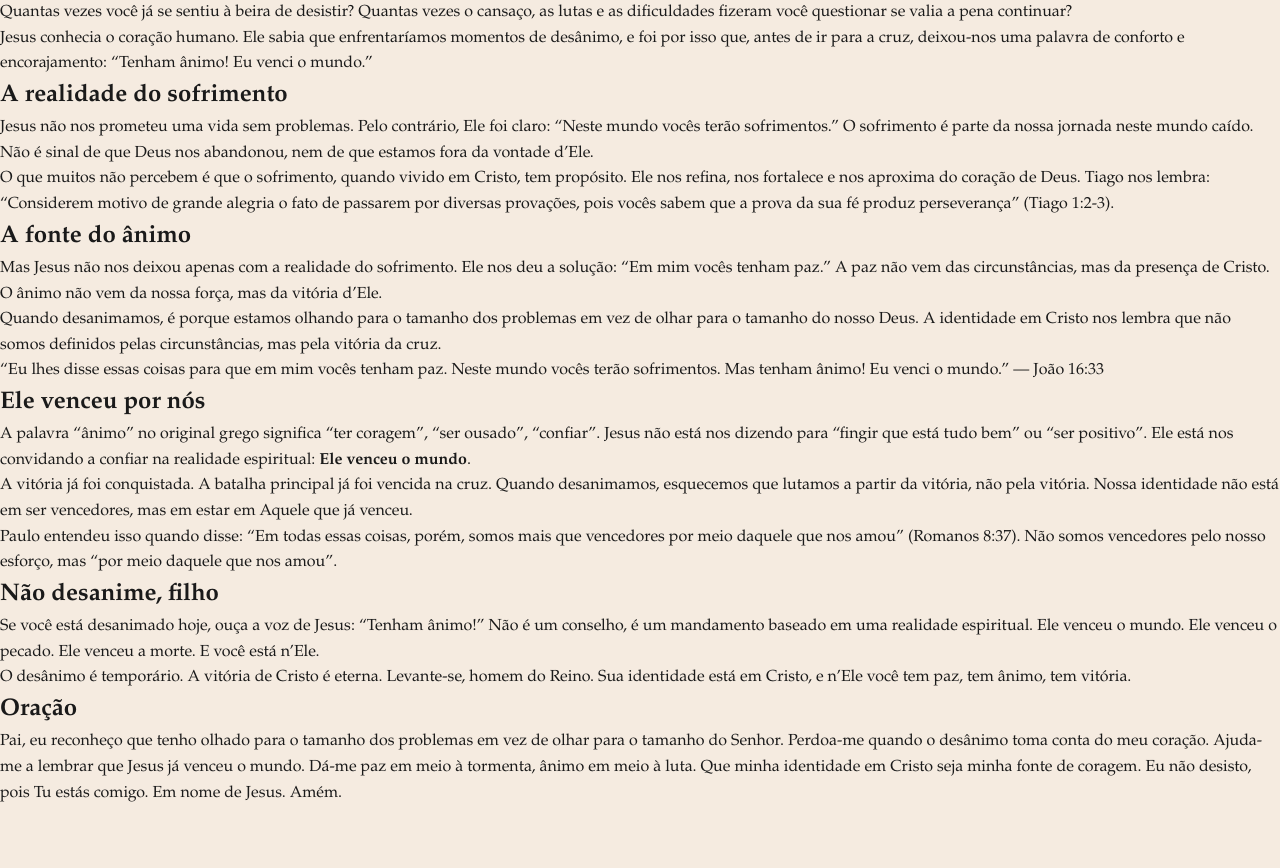
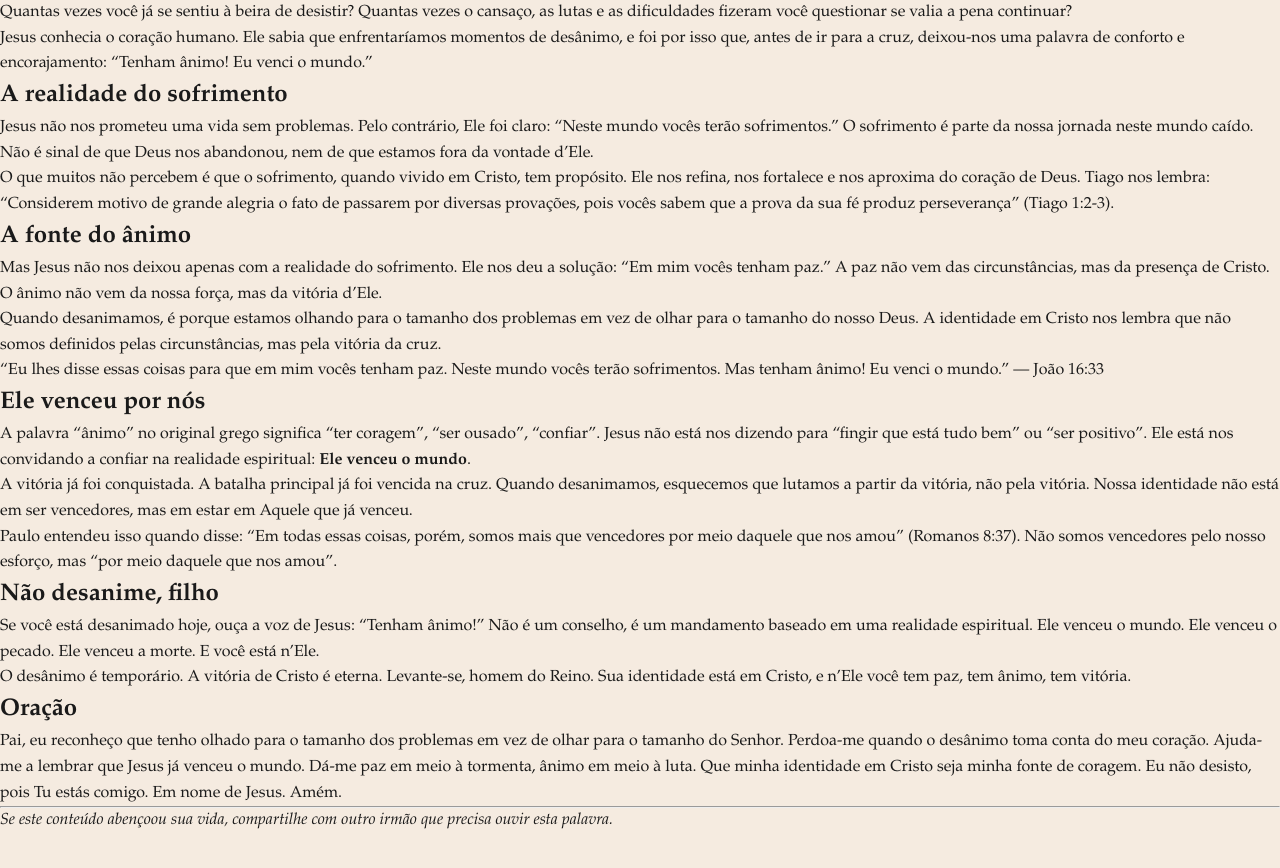
Before and after one commit to HomensdoReino/homensdoreino-blog, a Jekyll site: the page built from content/posts/nao-desanime.md, in a window 1280 px wide. Shown: the top 868 px of the page. Built offline with Jekyll 4.4.1, drawn with Linux system fonts in a browser that asks for light colours.

Commit message:
Update nao-desanime.md

```diff
--- a/content/posts/nao-desanime.md
+++ b/content/posts/nao-desanime.md
@@ -1,14 +1,14 @@
 ---
-pilar: identidade-em-cristo
-title: "Não desanime"
-id: "nao-desanime"
+id: nao-desanime
+title: "Não Desanime: A Força na Espera do Senhor"
 date: "12 de outubro de 2026"
+excerpt: "Jesus nos disse: 'Tenham ânimo! Eu venci o mundo.' Em meio às lutas, nossa identidade em Cristo é a fonte de paz e coragem para não desanimar."
 img: "/assets/images/nao-desanime.jpg"
 tags:
-  - identidade-em-cristo
-  - perseveranca
-  - esperança
-excerpt: "Jesus nos disse: 'Tenham ânimo! Eu venci o mundo.' Em meio às lutas, nossa identidade em Cristo é a fonte de paz e coragem para não desanimar."
+  - "Identidade em Cristo"
+  - "Perseverança"
+  - "Esperança"
+pilar: "identidade-em-cristo"
 verse:
   text: "Eu lhes disse essas coisas para que em mim vocês tenham paz. Neste mundo vocês terão sofrimentos. Mas tenham ânimo! Eu venci o mundo."
   ref: "João 16:33"
@@ -48,10 +48,7 @@
 
 ## Oração
 
-Pai, eu reconheço que tenho olhado para o tamanho dos problemas em vez de olhar para o tamanho do Senhor.
-Perdoa-me quando o desânimo toma conta do meu coração.
-Ajuda-me a lembrar que Jesus já venceu o mundo.
-Dá-me paz em meio à tormenta, ânimo em meio à luta.
-Que minha identidade em Cristo seja minha fonte de coragem.
-Eu não desisto, pois Tu estás comigo.
-Em nome de Jesus. Amém.
+Pai, eu reconheço que tenho olhado para o tamanho dos problemas em vez de olhar para o tamanho do Senhor. Perdoa-me quando o desânimo toma conta do meu coração. Ajuda-me a lembrar que Jesus já venceu o mundo. Dá-me paz em meio à tormenta, ânimo em meio à luta. Que minha identidade em Cristo seja minha fonte de coragem. Eu não desisto, pois Tu estás comigo. Em nome de Jesus. Amém.
+
+---
+*Se este conteúdo abençoou sua vida, compartilhe com outro irmão que precisa ouvir esta palavra.*
```
